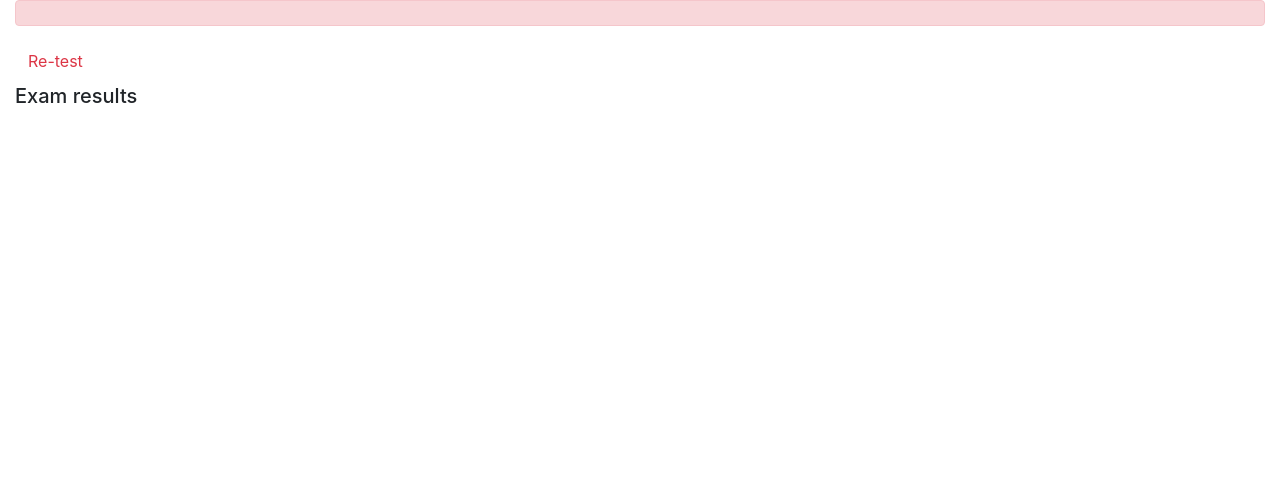
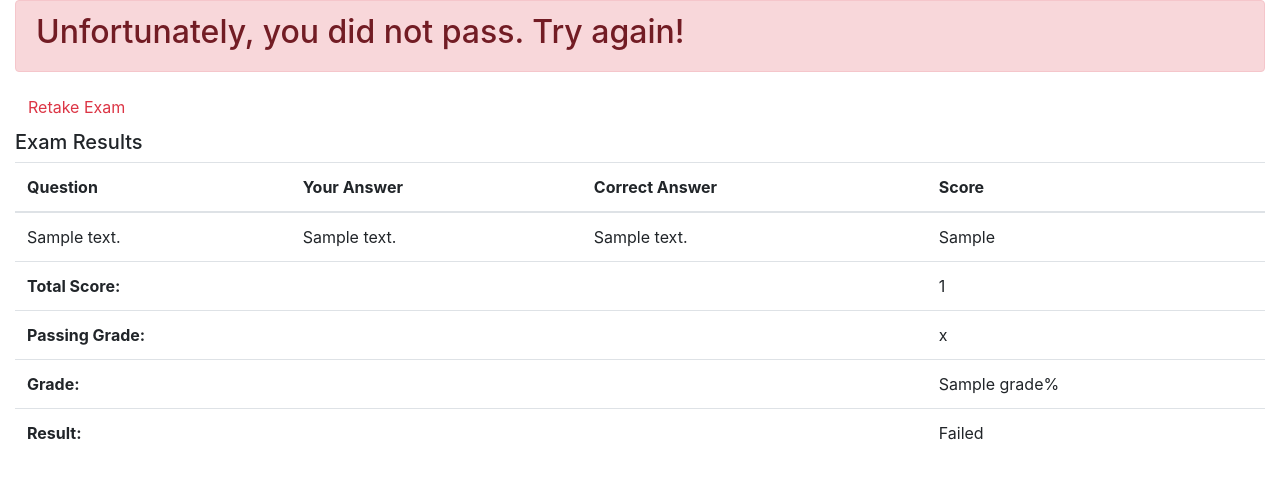
Before and after one commit to schalupi/final_project, a Django app: template final_template/onlinecourse/templates/onlinecourse/exam_result_bootstrap.html in a window 1280 px wide. Shown: the part 56-535 px from the top of the page. Run offline with Django 3.2, Linux system fonts and the light colour scheme; data comes from the database, SQL or seed files in the repository; tables that the repository leaves empty hold one stand-in row (values such as "Sample post"); the template is opened without the code that fills it: values that come from a table or form of the project are taken from there, most other values are stand-ins (such as "Sample title", 1, 10 or a date in 2020); some libraries are stand-ins or nearby versions.

Commit message:
changes made from theia lab environment

```diff
--- a/final_template/onlinecourse/models.py
+++ b/final_template/onlinecourse/models.py
@@ -57,6 +57,7 @@ class Course(models.Model):
     name = models.CharField(null=False, max_length=30, default='online course')
     image = models.ImageField(upload_to='course_images/')
     description = models.CharField(max_length=1000)
+    passing_grade = models.FloatField(default=80)
     pub_date = models.DateField(null=True)
     instructors = models.ManyToManyField(Instructor)
     users = models.ManyToManyField(settings.AUTH_USER_MODEL, through='Enrollment')
@@ -138,5 +139,5 @@ class Choice(models.Model):
 # One choice could belong to multiple submissions
 class Submission(models.Model):
     enrollment = models.ForeignKey(Enrollment, on_delete=models.CASCADE)
-    chocies = models.ManyToManyField(Choice)
+    choices = models.ManyToManyField(Choice)
 #    Other fields and methods you would like to design
--- a/final_template/onlinecourse/templates/onlinecourse/course_detail_bootstrap.html
+++ b/final_template/onlinecourse/templates/onlinecourse/course_detail_bootstrap.html
@@ -81,7 +81,7 @@
             <button class="btn btn-success btn-block" data-toggle="collapse" data-target="#exam">Take Test</button>
 
             <div id="exam" class="collapse">
-            <form id="questionform" action="point to a submit view" method="post">
+            <form id="questionform" action="{% url 'onlinecourse:submit' course_id=course.id %}" method="post">
                         {% for question in course.question_set.all %}
                         <div class="card mt-1">
                             <div class="card-header"><h5>{{ question.question_text}}</h5></div>
--- a/final_template/onlinecourse/templates/onlinecourse/exam_result_bootstrap.html
+++ b/final_template/onlinecourse/templates/onlinecourse/exam_result_bootstrap.html
@@ -38,17 +38,54 @@
 <div class="container-fluid">
     {% if grade > 80 %}
         <div class="alert alert-success">
-       <!--HINT Display passed info -->
+            <h2>Congrats! You passed the exam!</h2>
         </div>
     {% else %}
         <div class="alert alert-danger">
-            <!--HINT Display failed info -->
+            <h2>Unfortunately, you did not pass. Try again!</h2>
         </div>
-        <a class="btn btn-link text-danger" href="{% url 'onlinecourse:course_details' course.id %}">Re-test</a>
+        <a class="btn btn-link text-danger" href="{% url 'onlinecourse:course_details' course.id %}">Retake Exam</a>
     {% endif %}
     <div class="card-columns-vertical mt-1">
-        <h5 class="">Exam results</h5>
-            <!--HINT Display exam results-->
+        <h5>Exam Results</h5>
+        <table class="table">
+            <thead>
+                <tr>
+                    <th>Question</th>
+                    <th>Your Answer</th>
+                    <th>Correct Answer</th>
+                    <th>Score</th>
+                </tr>
+            </thead>
+            <tbody>
+                {% for question_result in question_results %}
+                    <tr>
+                        <td>{{ question_result.0.question_text }}</td>
+                        <td>{{ question_result.1.choice_text }}</td>
+                        <td>{{ question_result.0.correct_choice.choice_text }}</td>
+                        <td>{{ question_result.2 }}</td>
+                    </tr>
+                {% endfor %}
+            </tbody>
+            <tfoot>
+                <tr>
+                    <th colspan="3">Total Score:</th>
+                    <td>{{ total_score }}</td>
+                </tr>
+                <tr>
+                    <th colspan="3">Passing Grade:</th>
+                    <td>{{ passing_grade }}</td>
+                </tr>
+                <tr>
+                    <th colspan="3">Grade:</th>
+                    <td>{{ grade }}%</td>
+                </tr>
+                <tr>
+                    <th colspan="3">Result:</th>
+                    <td>{% if is_passed %}Passed{% else %}Failed{% endif %}</td>
+                </tr>
+            </tfoot>
+        </table>
     </div>
 </div>
 </body>
--- a/final_template/onlinecourse/urls.py
+++ b/final_template/onlinecourse/urls.py
@@ -1,7 +1,8 @@
-from django.urls import path
+from django.urls import include, path
 from django.conf import settings
 from django.conf.urls.static import static
 from . import views
+from .views import submit, show_exam_result
 
 app_name = 'onlinecourse'
 urlpatterns = [
@@ -18,7 +19,9 @@ urlpatterns = [
     path('<int:course_id>/enroll/', views.enroll, name='enroll'),
 
     # <HINT> Create a route for submit view
+    path('<int:course_id>/submit/', submit, name='submit'),
 
     # <HINT> Create a route for show_exam_result view
+    path('<int:course_id>/submissions/<int:submission_id>/result/', views.show_exam_result, name='show_exam_result'),
 
  ] + static(settings.MEDIA_URL, document_root=settings.MEDIA_ROOT)
```
Also changed, not shown: final_template/onlinecourse/views.py (+53 -11 lines), final_template/db.sqlite3, final_template/onlinecourse/migrations/0005_auto_20230307_0006.py (added), final_template/onlinecourse/migrations/0006_course_passing_grade.py (added). Lines whose indentation alone changed are shown as unchanged.
